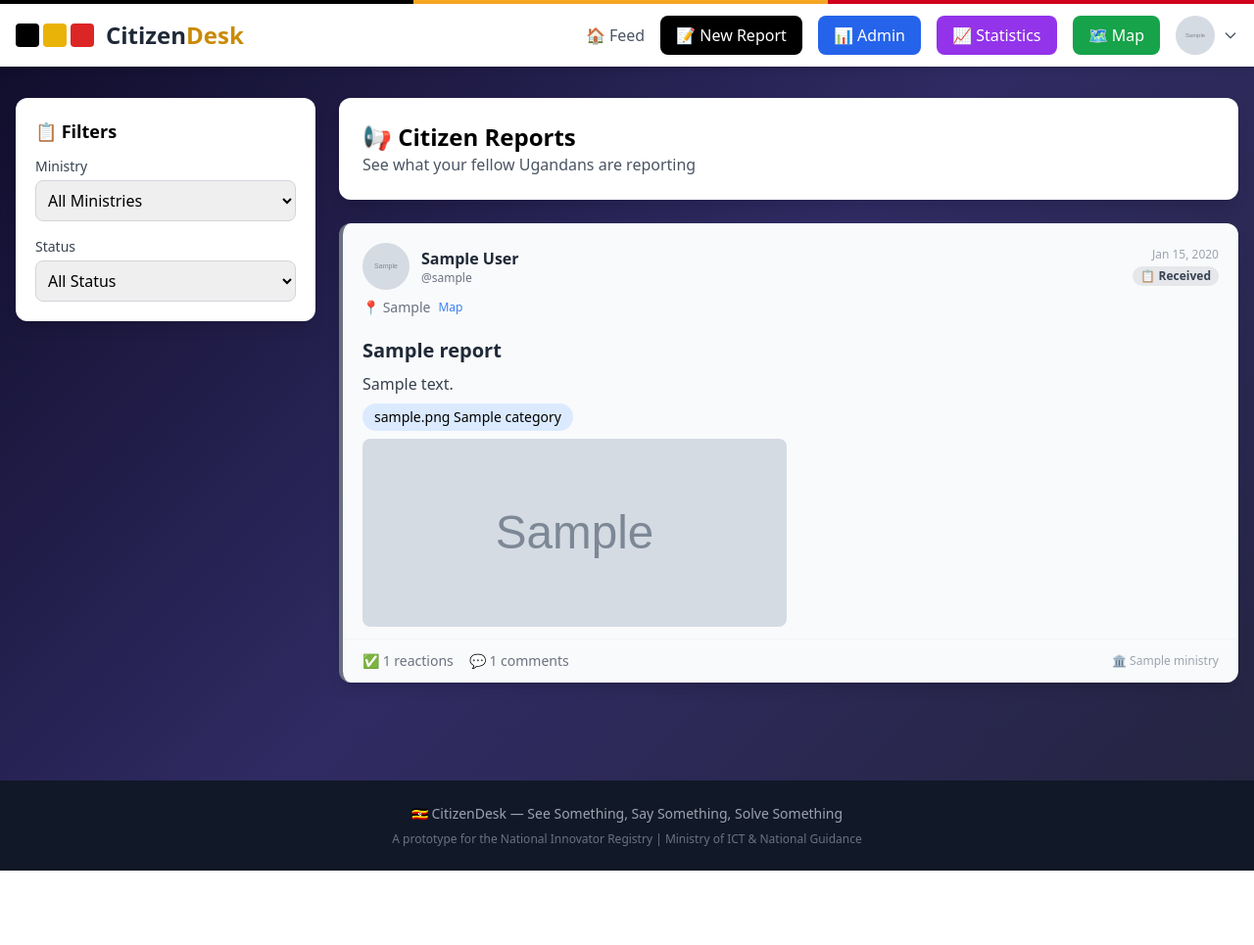
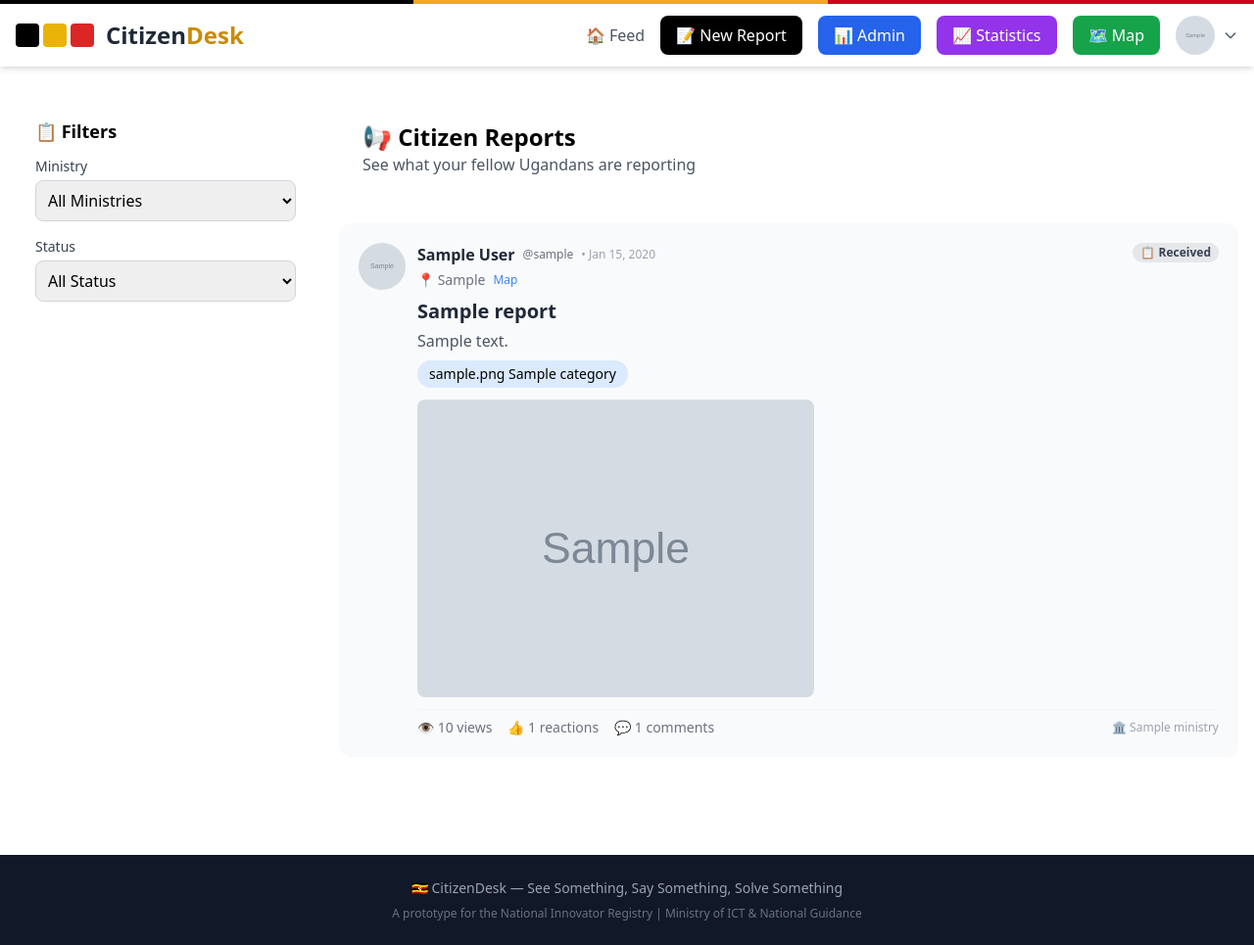
Before and after one commit to andrewnatwaluma/CitizenDesk, a Django app: page / in a window 1280 px wide. Shown: the whole page at 98% size. Before the commit the page ends 889 px from the top, so only its background shows below. Run offline with Django 5.2, Linux system fonts and the light colour scheme; a user stored in the database is signed in; tables that the repository leaves empty hold one stand-in row (values such as "Sample post"); grey boxes marked "Sample" are stand-in pictures; some libraries are stand-ins or nearby versions.

Commit message:
Added views counter for reports

```diff
--- a/desk/models.py
+++ b/desk/models.py
@@ -72,6 +72,7 @@ class Report(models.Model):
     updated_at = models.DateTimeField(auto_now=True)
 
     admin_note = models.TextField(blank=True)
+    views = models.IntegerField(default=0)
 
     def __str__(self):
         return f"{self.title} - {self.citizen.username}"
@@ -134,9 +135,6 @@ class Comment(models.Model):
             return f"Ministry {self.ministry.name}: {self.text[:50]}"
         return f"Comment by {self.citizen.username if self.citizen else 'Unknown'}"
 
-    class Meta:
-        ordering = ['-is_ministry_comment', 'created_at']
-
 class UserProfile(models.Model):
     SEX_CHOICES = [
         ('MALE', 'Male'),
@@ -158,7 +156,6 @@ class UserProfile(models.Model):
     phone_number = models.CharField(max_length=15, unique=True, blank=True, null=True)
     profile_picture = models.ImageField(upload_to='profile_pics/%Y/%m/%d/', blank=True, null=True)
 
-    # Demographic fields
     date_of_birth = models.DateField(null=True, blank=True)
     sex = models.CharField(max_length=20, choices=SEX_CHOICES, blank=True, null=True)
     region_of_origin = models.CharField(max_length=20, choices=REGION_CHOICES, blank=True, null=True)
--- a/desk/views.py
+++ b/desk/views.py
@@ -209,6 +209,10 @@ def submit_report(request):
 
 def report_detail(request, report_id):
     report = get_object_or_404(Report, id=report_id)
+
+    # Increment view count
+    report.views += 1
+    report.save()
 
     if report.privacy == 'PRIVATE' and report.citizen != request.user and not request.user.is_staff and 'ministry_id' not in request.session:
         messages.error(request, 'This report is private.')
--- a/templates/desk/base.html
+++ b/templates/desk/base.html
@@ -6,10 +6,16 @@
     <title>CitizenDesk 🇺🇬 | Your Voice, Government Action</title>
     <script src="https://cdn.tailwindcss.com"></script>
     <style>
-        body { background: linear-gradient(135deg, #0f0c29 0%, #302b63 50%, #24243e 100%); min-height: 100vh; }
+        body { background: #ffffff; min-height: 100vh; }
         .flag-stripes { background: linear-gradient(90deg, #000000 0%, #000000 33%, #F5A623 33%, #F5A623 66%, #D0021B 66%, #D0021B 100%); height: 4px; }
         .card-hover:hover { transform: translateY(-2px); transition: all 0.3s ease; box-shadow: 0 10px 40px rgba(0,0,0,0.1); }
         .dropdown:hover .dropdown-menu { display: block; }
+        .line-clamp-2 {
+            display: -webkit-box;
+            -webkit-line-clamp: 2;
+            -webkit-box-orient: vertical;
+            overflow: hidden;
+        }
         @media (max-width: 768px) {
             .container { padding-left: 12px; padding-right: 12px; }
             body { font-size: 14px; }
--- a/templates/desk/home.html
+++ b/templates/desk/home.html
@@ -2,9 +2,9 @@
 
 {% block content %}
 <div class="flex flex-col lg:flex-row gap-4 md:gap-6">
-    <!-- Sidebar Filters - Mobile Collapsible -->
+    <!-- Sidebar Filters -->
     <div class="lg:w-1/4">
-        <div class="bg-white rounded-xl shadow-lg p-4 md:p-5 sticky top-20 md:top-24">
+        <div class="bg-white rounded-xl p-4 md:p-5 sticky top-20 md:top-24">
             <h3 class="font-bold text-base md:text-lg mb-3">📋 Filters</h3>
 
             <label class="block text-xs md:text-sm font-medium text-gray-700 mb-1">Ministry</label>
@@ -35,44 +35,48 @@
         </div>
     </div>
 
-    <!-- Reports Feed - Mobile Optimized -->
+    <!-- Reports Feed -->
     <div class="lg:w-3/4">
-        <div class="bg-white rounded-xl shadow-lg p-4 md:p-6 mb-4 md:mb-6">
+        <div class="bg-white rounded-xl p-4 md:p-6 mb-4 md:mb-6">
             <h2 class="text-xl md:text-2xl font-bold">📢 Citizen Reports</h2>
             <p class="text-gray-600 text-sm md:text-base">See what your fellow Ugandans are reporting</p>
         </div>
 
         {% for report in reports %}
-            <div onclick="window.location.href='{% url 'report_detail' report.id %}'"
-                 class="rounded-xl shadow-lg mb-4 md:mb-5 card-hover transition cursor-pointer overflow-hidden
-                 {% if report.status == 'RESOLVED' %}bg-green-50 border-l-4 border-green-500
-                 {% elif report.status == 'REJECTED' %}bg-red-50 border-l-4 border-red-500
-                 {% elif report.status == 'IN_PROGRESS' %}bg-blue-50 border-l-4 border-blue-500
-                 {% elif report.status == 'REVIEW' %}bg-yellow-50 border-l-4 border-yellow-500
-                 {% else %}bg-gray-50 border-l-4 border-gray-500{% endif %}">
+            <div class="rounded-xl mb-4 md:mb-5 card-hover transition overflow-hidden
+                 {% if report.status == 'RESOLVED' %}bg-green-50
+                 {% elif report.status == 'REJECTED' %}bg-red-50
+                 {% elif report.status == 'IN_PROGRESS' %}bg-blue-50
+                 {% elif report.status == 'REVIEW' %}bg-yellow-50
+                 {% else %}bg-gray-50{% endif %}">
 
-                <!-- Header -->
-                <div class="p-3 md:p-5 pb-2">
-                    <div class="flex items-center justify-between flex-wrap gap-2">
-                        <div class="flex items-center space-x-2 md:space-x-3">
+                <!-- Main row: Profile pic (left) + All content (right) -->
+                <div class="flex p-3 md:p-5 gap-2 md:gap-3">
+                    <!-- Left: Profile Picture - Clickable to profile -->
+                    <div class="flex-shrink-0">
+                        <a href="{% url 'public_profile' report.citizen.id %}" onclick="event.stopPropagation()">
                             {% if report.citizen.profile.profile_picture %}
-                                <img src="{{ report.citizen.profile.profile_picture.url }}" class="w-10 h-10 md:w-12 md:h-12 rounded-full object-cover">
+                                <img src="{{ report.citizen.profile.profile_picture.url }}" class="w-10 h-10 md:w-12 md:h-12 rounded-full object-cover hover:opacity-80 transition">
                             {% else %}
-                                <div class="w-10 h-10 md:w-12 md:h-12 bg-gradient-to-br from-yellow-500 to-black rounded-full flex items-center justify-center text-white font-bold text-base md:text-lg">
+                                <div class="w-10 h-10 md:w-12 md:h-12 bg-gradient-to-br from-yellow-500 to-black rounded-full flex items-center justify-center text-white font-bold text-base md:text-lg hover:opacity-80 transition">
                                     {{ report.citizen.first_name|first|upper }}{{ report.citizen.last_name|first|upper }}
                                 </div>
                             {% endif %}
-                            <div>
-                                <a href="{% url 'public_profile' report.citizen.id %}" class="font-semibold text-gray-800 hover:text-yellow-600 text-sm md:text-base"
-                                   onclick="event.stopPropagation()">
+                        </a>
+                    </div>
+
+                    <!-- Right: All content (clickable to report detail except profile link) -->
+                    <div class="flex-1 min-w-0" onclick="window.location.href='{% url 'report_detail' report.id %}'">
+                        <!-- Header: Name, username, date, status, privacy -->
+                        <div class="flex flex-wrap justify-between items-start gap-1">
+                            <div class="flex flex-wrap items-center gap-1 md:gap-2">
+                                <a href="{% url 'public_profile' report.citizen.id %}" class="font-semibold text-gray-800 hover:text-yellow-600 text-sm md:text-base" onclick="event.stopPropagation()">
                                     {{ report.citizen.first_name }} {{ report.citizen.last_name }}
                                 </a>
-                                <p class="text-xs text-gray-500">@{{ report.citizen.username }}</p>
+                                <span class="text-xs text-gray-500">@{{ report.citizen.username }}</span>
+                                <span class="text-xs text-gray-400">• {{ report.created_at|date:"M d, Y" }}</span>
                             </div>
-                        </div>
-                        <div class="text-right">
-                            <p class="text-xs text-gray-400">{{ report.created_at|date:"M d, Y" }}</p>
-                            <div class="flex items-center space-x-1 mt-1 justify-end">
+                            <div class="flex items-center space-x-1">
                                 {% if report.privacy == 'PRIVATE' %}
                                     <span class="text-xs text-purple-600">🔒</span>
                                 {% endif %}
@@ -86,10 +90,9 @@
                                 </span>
                             </div>
                         </div>
-                    </div>
 
                         <!-- Location -->
-                    <div class="mt-2 flex items-center flex-wrap text-xs md:text-sm text-gray-500">
+                        <div class="mt-1 flex items-center flex-wrap text-xs md:text-sm text-gray-500">
                             <span>📍 {{ report.location|truncatechars:40 }}</span>
                             {% if report.latitude and report.longitude %}
                                 <a href="https://www.google.com/maps?q={{ report.latitude }},{{ report.longitude }}"
@@ -98,48 +101,61 @@
                                 </a>
                             {% endif %}
                         </div>
-                </div>
 
-                <!-- Title & Description -->
-                <div class="px-3 md:px-5 pb-2">
-                    <h3 class="text-base md:text-xl font-bold text-gray-800 mb-1 md:mb-2">{{ report.title }}</h3>
-                    <p class="text-gray-700 text-sm md:text-base">{{ report.description|truncatewords:40 }}</p>
-                </div>
+                        <!-- Title -->
+                        <h3 class="text-base md:text-xl font-bold text-gray-800 hover:text-yellow-600 mt-2 mb-1">
+                            {{ report.title }}
+                        </h3>
+
+                        <!-- Description with See More -->
+                        <p class="text-gray-600 text-sm md:text-base line-clamp-2">
+                            {{ report.description }}
+                        </p>
+                        {% if report.description|length > 100 %}
+                            <span class="text-yellow-600 text-sm hover:underline cursor-pointer">
+                                See more →
+                            </span>
+                        {% endif %}
 
                         <!-- Category Badge -->
                         {% if report.category %}
-                    <div class="px-3 md:px-5 pb-2">
+                            <div class="mt-2">
                                 <div class="inline-block bg-blue-100 px-3 py-1 rounded-full text-sm">
                                     {{ report.category.icon }} {{ report.category.name }}
                                 </div>
                             </div>
                         {% endif %}
 
-                <!-- Images - Responsive Grid -->
+                        <!-- Images - 4:3 ratio grid -->
                         {% if report.photos.all %}
-                    <div class="px-3 md:px-5 pb-3">
+                            <div class="mt-3">
                                 <div class="grid grid-cols-2 gap-1 md:gap-2">
                                     {% for photo in report.photos.all|slice:":4" %}
-                                <img src="{{ photo.image.url }}" class="w-full h-32 md:h-48 object-cover rounded-lg cursor-pointer hover:opacity-90"
+                                        <div class="relative" style="padding-bottom: 75%;">
+                                            <img src="{{ photo.image.url }}" class="absolute inset-0 w-full h-full object-cover rounded-lg cursor-pointer hover:opacity-90"
                                                  onclick="event.stopPropagation(); window.open('{{ photo.image.url }}', '_blank')">
+                                        </div>
                                     {% endfor %}
                                 </div>
                             </div>
                         {% endif %}
 
-                <!-- Footer - Ministry name fully visible -->
-                <div class="px-3 md:px-5 py-2 md:py-3 border-t border-gray-100 flex flex-col md:flex-row justify-between items-start md:items-center gap-2">
+                        <!-- Footer with Views -->
+                        <div class="flex flex-wrap justify-between items-center gap-2 mt-3 pt-2 border-t border-gray-100">
                             <div class="flex space-x-3 md:space-x-4 text-xs md:text-sm text-gray-500">
-                        <span>✅ {{ report.reactions.count }} reactions</span>
+                                <span>👁️ {{ report.views }} views</span>
+                                <span>👍 {{ report.reactions.count }} reactions</span>
                                 <span>💬 {{ report.comments.count }} comments</span>
                             </div>
-                    <div class="text-xs text-gray-400 break-words max-w-full">
+                            <div class="text-xs text-gray-400">
                                 🏛️ {{ report.ministry.name }}
                             </div>
                         </div>
                     </div>
+                </div>
+            </div>
         {% empty %}
-            <div class="bg-white rounded-xl shadow-lg p-8 md:p-12 text-center">
+            <div class="bg-white rounded-xl p-8 md:p-12 text-center">
                 <p class="text-gray-500 text-base md:text-lg">No reports yet. Be the first to report an issue!</p>
                 <a href="{% url 'submit_report' %}" class="inline-block mt-4 bg-black text-white px-4 md:px-6 py-2 rounded-lg text-sm md:text-base">Submit a Report</a>
             </div>
```
Also changed, not shown: templates/desk/detail.html (+15 -9 lines), desk/migrations/0011_alter_comment_options_report_views.py (added). Lines whose indentation alone changed are shown as unchanged.
